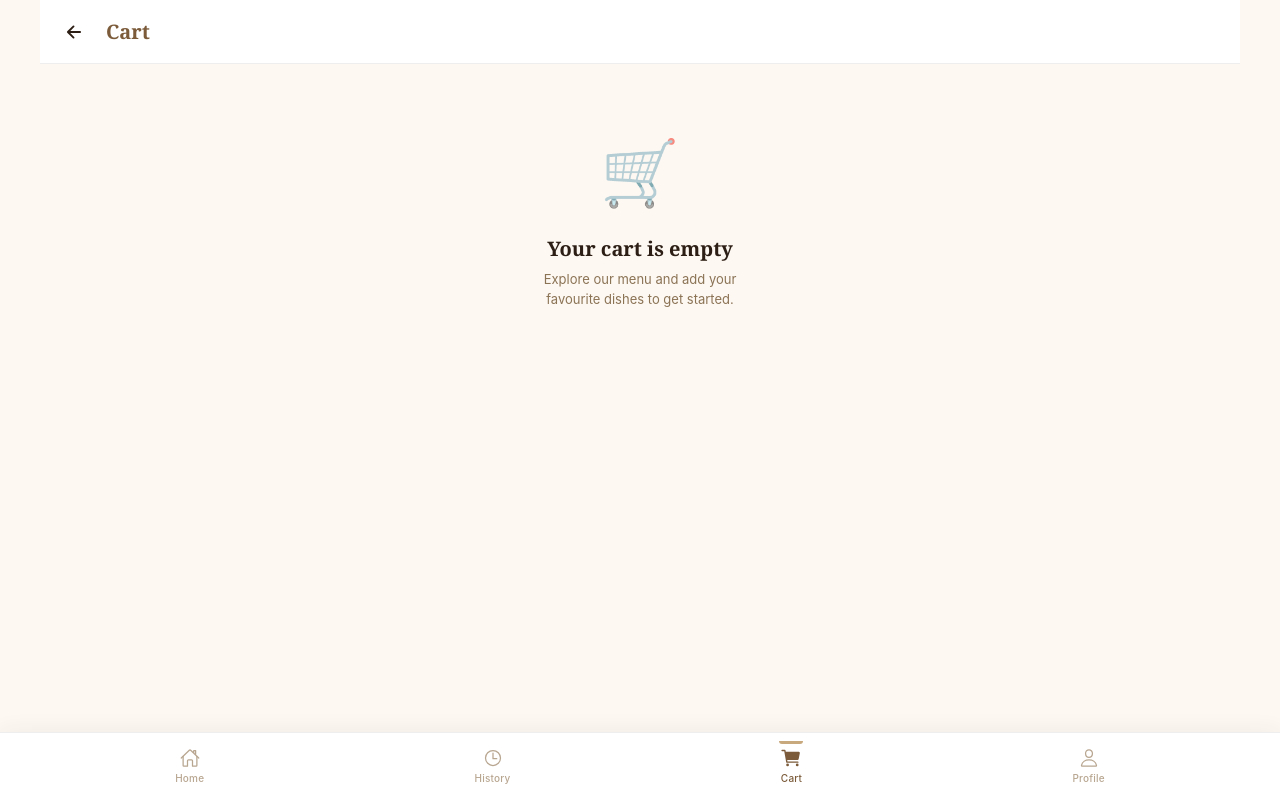
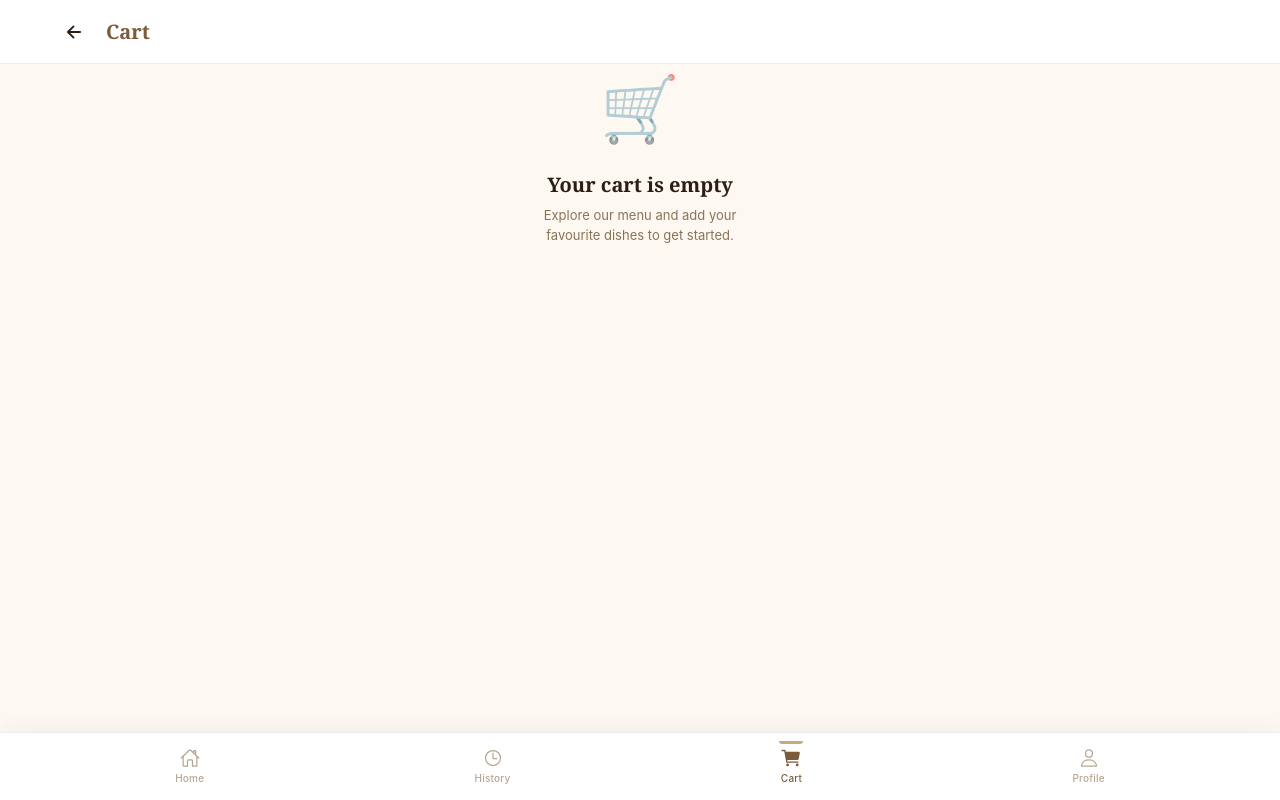
Before and after one commit to Drcodepro/Bilal_cafe_web, a React (Vite) app: page /cart in a window 1280 px wide. Built offline with nearby package versions, Linux system fonts and the light colour scheme.

Commit message:
Revert Cart and Receipt headers to original fixed header layout

```diff
--- a/src/pages/Cart.jsx
+++ b/src/pages/Cart.jsx
@@ -187,11 +187,11 @@ export default function Cart() {
 
     return (
       <>
-        <div className="page-content receipt-container">
-          <div className="page-header-inline">
+        <div className="page-header">
           <h1 className="page-header__title" style={{ marginLeft: '16px' }}>Invoice Receipt</h1>
         </div>
-          <div className="receipt-content">
+
+        <div className="page-content receipt-container">
           <div className="receipt-bill">
             <div className="receipt-header">
               <img src="/logo.png" alt="Bilal Cafe Logo" className="receipt-header__logo" />
@@ -268,10 +268,10 @@ export default function Cart() {
               <div>Visit again to satisfy your Biryani cravings!</div>
             </div>
           </div>
+
           <button className="receipt-done-btn animate-btn" onClick={handleReceiptDone}>
             Done & Return to Home
           </button>
-        </div>
         </div>
       </>
     );
@@ -279,9 +279,8 @@ export default function Cart() {
 
   return (
     <>
-      <div className="page-content cart-page">
       {/* Page Header */}
-        <div className="page-header-inline">
+      <div className="page-header">
         <button
           className="page-header__back"
           onClick={() => navigate(-1)}
@@ -292,6 +291,8 @@ export default function Cart() {
         </button>
         <h1 className="page-header__title">Cart</h1>
       </div>
+
+      <div className="page-content cart-page">
         {items.length > 0 ? (
           <div className="cart-grid">
             <div className="cart-grid__left">
```
Lines whose indentation alone changed are shown as unchanged.
